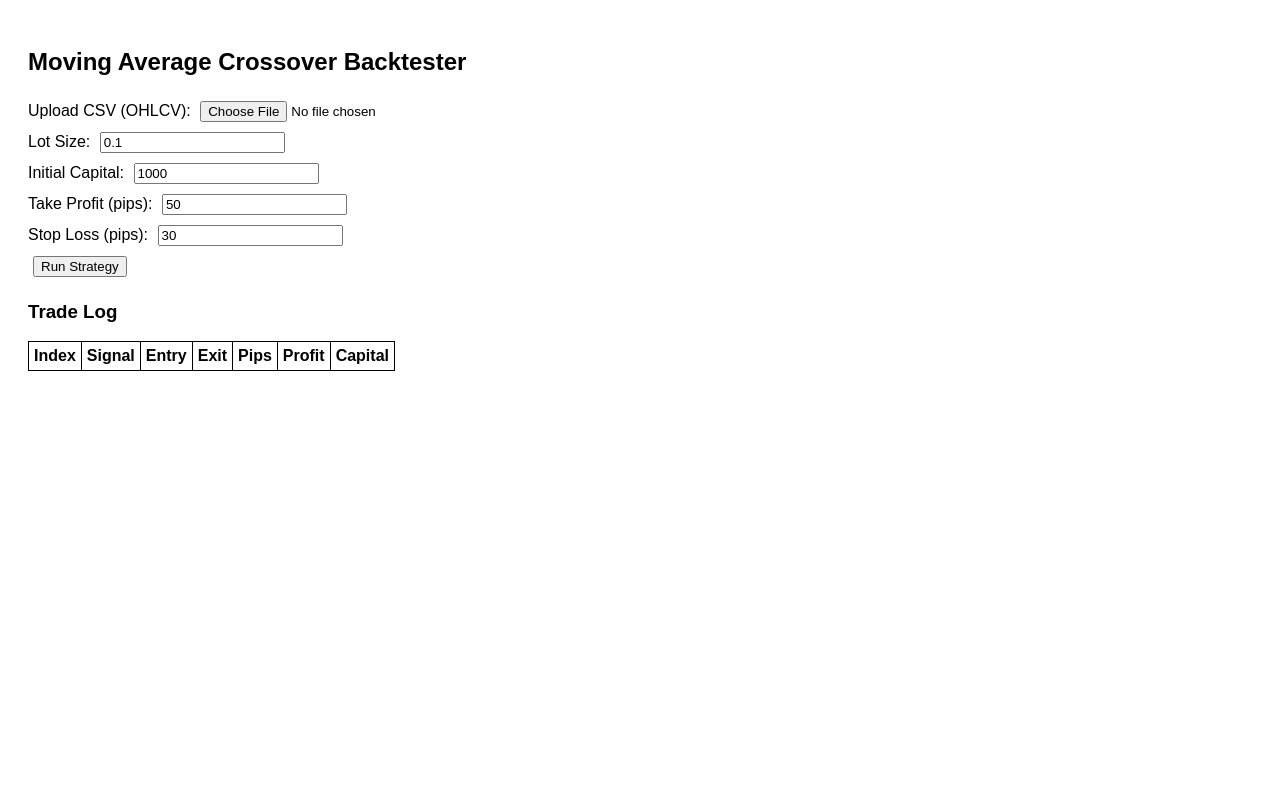
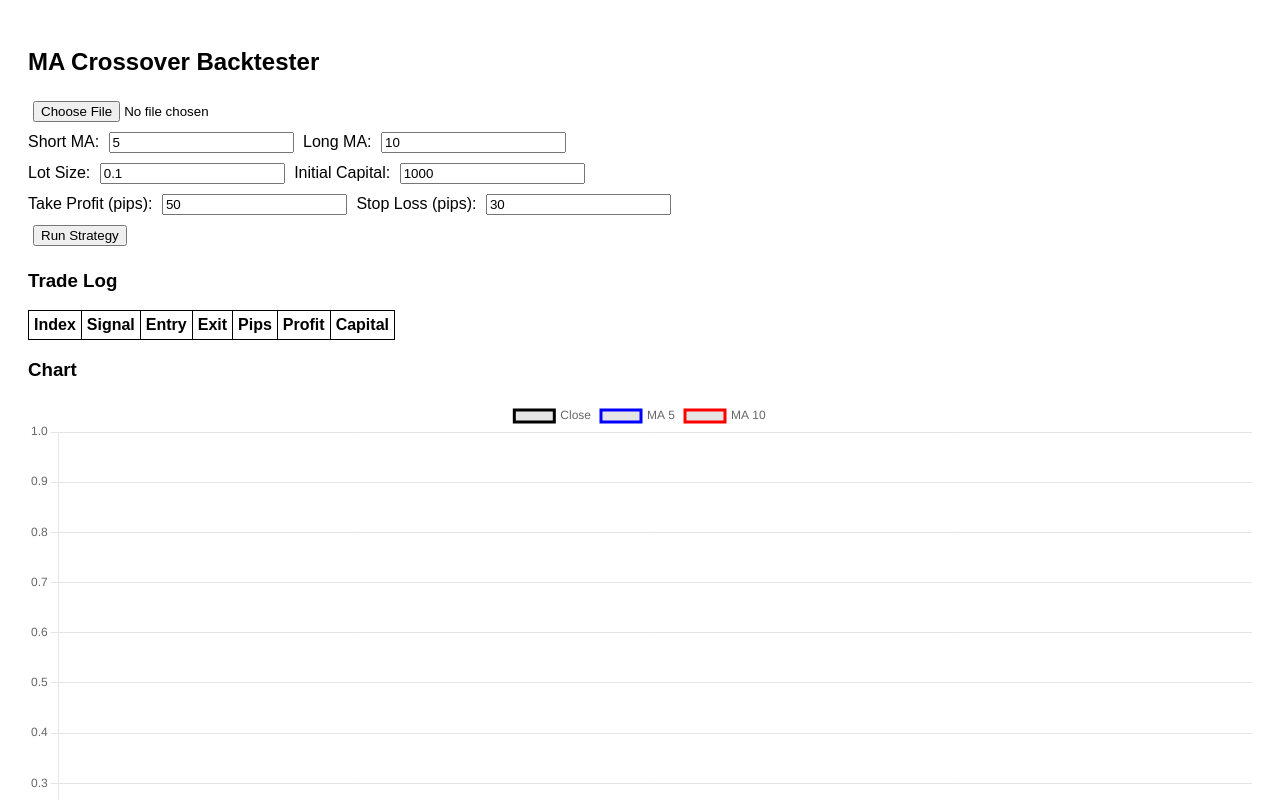
Before and after one commit to kisdan23/Tester, a plain HTML site: page Macrossover.html in a window 1280 px wide. Both pictures are taken after a click on the button "Run Strategy". Shown: the top 800 px of the page. Drawn offline with nearby package versions, Linux system fonts and the light colour scheme.

Commit message:
Update Macrossover.html

```diff
--- a/Macrossover.html
+++ b/Macrossover.html
@@ -4,28 +4,35 @@
   <meta charset="UTF-8" />
   <meta name="viewport" content="width=device-width, initial-scale=1.0"/>
   <title>MA Crossover Strategy Tester</title>
+  <script src="https://cdn.jsdelivr.net/npm/chart.js"></script>
   <style>
-    body { font-family: Arial; padding: 20px; }
+    body { font-family: Arial, sans-serif; padding: 20px; }
     input, button { margin: 5px; }
     table, th, td { border: 1px solid black; border-collapse: collapse; padding: 5px; }
   </style>
 </head>
 <body>
-  <h2>Moving Average Crossover Backtester</h2>
 
-  <label for="csvFile">Upload CSV (OHLCV):</label>
+  <h2>MA Crossover Backtester</h2>
+
   <input type="file" id="csvFile" accept=".csv"><br>
 
-  <label for="lotSize">Lot Size:</label>
-  <input type="number" id="lotSize" value="0.1" step="0.01"><br>
+  <label>Short MA:</label>
+  <input type="number" id="shortMA" value="5">
 
-  <label for="initialCapital">Initial Capital:</label>
+  <label>Long MA:</label>
+  <input type="number" id="longMA" value="10"><br>
+
+  <label>Lot Size:</label>
+  <input type="number" id="lotSize" value="0.1" step="0.01">
+
+  <label>Initial Capital:</label>
   <input type="number" id="initialCapital" value="1000"><br>
 
-  <label for="tp">Take Profit (pips):</label>
-  <input type="number" id="tp" value="50"><br>
+  <label>Take Profit (pips):</label>
+  <input type="number" id="tp" value="50">
 
-  <label for="sl">Stop Loss (pips):</label>
+  <label>Stop Loss (pips):</label>
   <input type="number" id="sl" value="30"><br>
 
   <button onclick="runStrategy()">Run Strategy</button>
@@ -45,6 +52,9 @@
     </thead>
     <tbody></tbody>
   </table>
+
+  <h3>Chart</h3>
+  <canvas id="chart" width="900" height="400"></canvas>
 
   <script>
     let csvData = [];
@@ -78,23 +88,34 @@
     }
 
     function runStrategy() {
+      const shortMA = parseInt(document.getElementById('shortMA').value);
+      const longMA = parseInt(document.getElementById('longMA').value);
       const tp = parseFloat(document.getElementById('tp').value);
       const sl = parseFloat(document.getElementById('sl').value);
       const lotSize = parseFloat(document.getElementById('lotSize').value) || 0.1;
       let capital = parseFloat(document.getElementById('initialCapital').value) || 1000;
-      const pipValue = 1; // Simplified: 1 pip = $1 per 1 lot
-
-      const shortMA = 5;
-      const longMA = 10;
+      const pipValue = 1;
 
       const tableBody = document.querySelector("#tradeLog tbody");
       tableBody.innerHTML = "";
 
+      let chartLabels = [];
+      let closeData = [];
+      let shortMAData = [];
+      let longMAData = [];
+
+      for (let i = 0; i < csvData.length; i++) {
+        chartLabels.push(csvData[i].time);
+        closeData.push(csvData[i].close);
+        shortMAData.push(SMA(csvData, i, shortMA));
+        longMAData.push(SMA(csvData, i, longMA));
+      }
+
       for (let i = longMA; i < csvData.length - 1; i++) {
-        const prevShort = SMA(csvData, i - 1, shortMA);
-        const prevLong = SMA(csvData, i - 1, longMA);
-        const currentShort = SMA(csvData, i, shortMA);
-        const currentLong = SMA(csvData, i, longMA);
+        const prevShort = shortMAData[i - 1];
+        const prevLong = longMAData[i - 1];
+        const currentShort = shortMAData[i];
+        const currentLong = longMAData[i];
 
         if (prevShort && prevLong && currentShort && currentLong) {
           let signal = null;
@@ -105,7 +126,6 @@
             const entry = csvData[i + 1].open;
             let exit = entry;
             let pips = 0;
-            let hitTP = false;
 
             for (let j = i + 1; j < csvData.length; j++) {
               const high = csvData[j].high;
@@ -115,7 +135,6 @@
                 if (high >= entry + tp * 0.0001) {
                   exit = entry + tp * 0.0001;
                   pips = tp;
-                  hitTP = true;
                   break;
                 } else if (low <= entry - sl * 0.0001) {
                   exit = entry - sl * 0.0001;
@@ -128,7 +147,6 @@
                 if (low <= entry - tp * 0.0001) {
                   exit = entry - tp * 0.0001;
                   pips = tp;
-                  hitTP = true;
                   break;
                 } else if (high >= entry + sl * 0.0001) {
                   exit = entry + sl * 0.0001;
@@ -155,6 +173,27 @@
           }
         }
       }
+
+      const ctx = document.getElementById("chart").getContext("2d");
+      if (window.myChart) window.myChart.destroy();
+      window.myChart = new Chart(ctx, {
+        type: 'line',
+        data: {
+          labels: chartLabels,
+          datasets: [
+            { label: "Close", data: closeData, borderColor: "black", fill: false },
+            { label: `MA ${shortMA}`, data: shortMAData, borderColor: "blue", fill: false },
+            { label: `MA ${longMA}`, data: longMAData, borderColor: "red", fill: false }
+          ]
+        },
+        options: {
+          responsive: true,
+          scales: {
+            x: { display: false },
+            y: { beginAtZero: false }
+          }
+        }
+      });
     }
   </script>
 </body>
```
